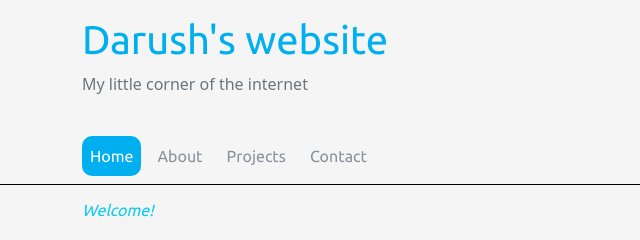
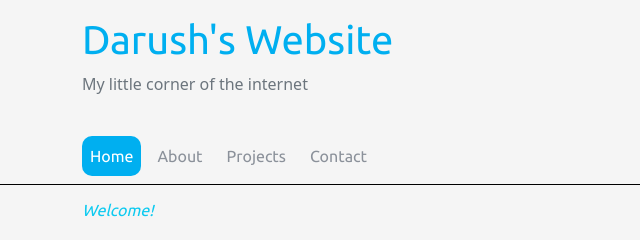
Before and after one commit to darushbayat-gif/darushbayat-gif.github.io, a plain HTML site: page index.html in a window 1280 px wide. Shown: the top 240 px of the page, 0-640 px from the left. Drawn offline with Linux system fonts and the light colour scheme.

Commit message:
Update index.html

```diff
--- a/index.html
+++ b/index.html
@@ -13,7 +13,7 @@
 
     <body>
         <header class="container py-3">
-            <h1 class="Ubuntu logo">Darush's website</h1>
+            <h1 class="Ubuntu logo">Darush's Website</h1>
             <p class="text-secondary">My little corner of the internet</p>
         </header>
 
```
